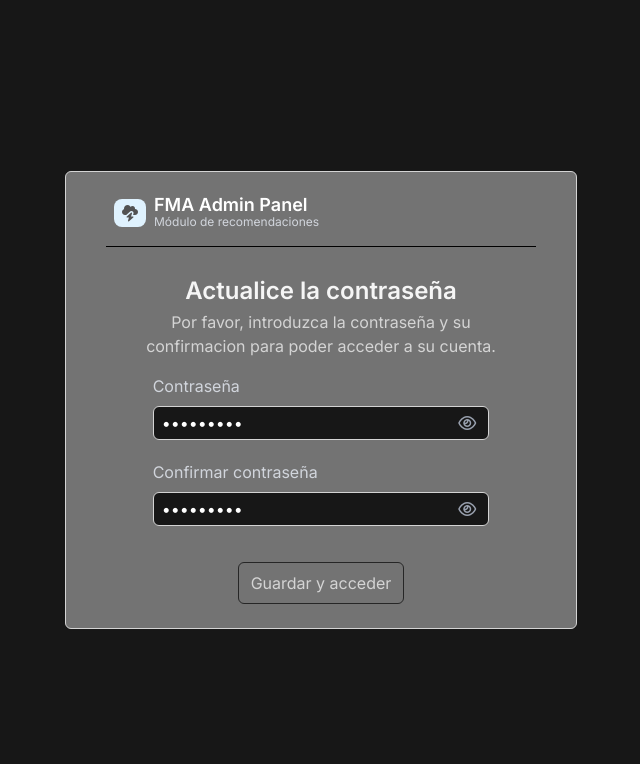
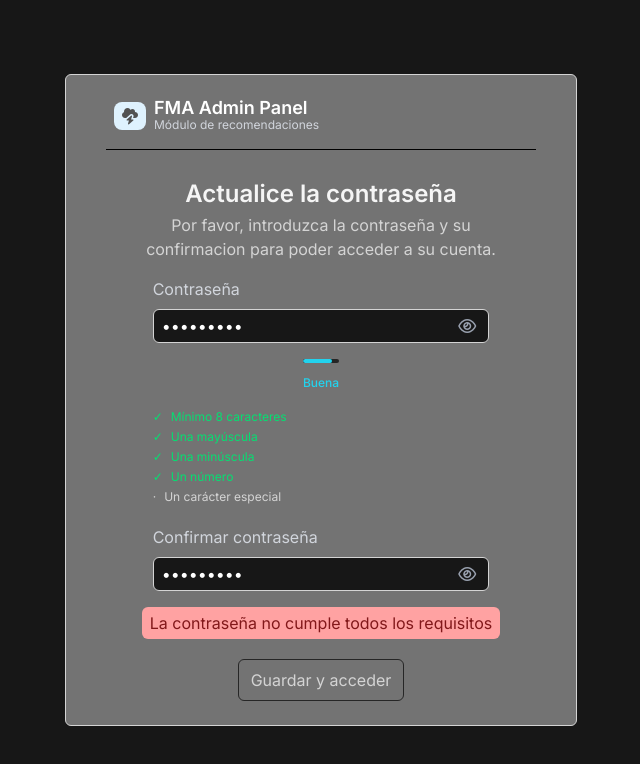
Before and after one commit to MBello21/FMA-AdminPanel, a React (Vite) app: page /reset-password in a window 1280 px wide. Both pictures are taken after typing "Sample123", "Sample123" into the empty fields and a click on the button "Guardar y acceder". Shown: the top 764 px of the page, without its empty margins (319-959 px from the left). Built offline with nearby package versions, Linux system fonts and the light colour scheme; no server answers.

Commit message:
fix rules reset password

```diff
--- a/src/hooks/useResetPass.jsx
+++ b/src/hooks/useResetPass.jsx
@@ -1,6 +1,18 @@
 import { useNavigate, useSearchParams } from 'react-router';
 import { resetPass } from '../services/apiBackend';
 import { useState } from 'react';
+
+const rules = [
+  { id: 'length', test: (v) => v.length >= 8, label: 'Mínimo 8 caracteres' },
+  { id: 'upper', test: (v) => /[A-Z]/.test(v), label: 'Una mayúscula' },
+  { id: 'lower', test: (v) => /[a-z]/.test(v), label: 'Una minúscula' },
+  { id: 'number', test: (v) => /\d/.test(v), label: 'Un número' },
+  {
+    id: 'special',
+    test: (v) => /[^A-Za-z0-9]/.test(v),
+    label: 'Un carácter especial',
+  },
+];
 
 export const useResetPass = () => {
   const [searchParams] = useSearchParams();
@@ -9,21 +21,40 @@ export const useResetPass = () => {
   const [error, setError] = useState(null);
   const [loading, setLoading] = useState(false);
   const [showPass, setShowPass] = useState(false);
+  const [touched, setTouched] = useState({});
   const [showConfirmPass, setShowConfirmPass] = useState(false);
   const [pass, setPass] = useState({
     password: '',
     confirmPass: '',
   });
+  const validation = rules.map((r) => ({
+    ...r,
+    passed: r.test(pass.password),
+  }));
+  const passedCount = validation.filter((r) => r.passed).length;
+
+  const allRulesPass = passedCount === rules.length;
+  const confirmMatch = pass.password === pass.confirmPass;
 
   const handleChange = (e) => {
-    setPass({
-      ...pass,
-      [e.target.name]: e.target.value,
-    });
+    const { name, value } = e.target;
+    setPass({ ...pass, [name]: value });
+    setTouched((prev) => ({ ...prev, [name]: true }));
+    setError(null);
   };
 
   const handleSubmit = async (e) => {
     e.preventDefault();
+    setTouched({ password: true, confirmPass: true });
+
+    if (!allRulesPass) {
+      setError('La contraseña no cumple todos los requisitos');
+      return;
+    }
+    if (!confirmMatch) {
+      setError('Las contraseñas no coinciden');
+      return;
+    }
     setLoading(true);
     try {
       const data = await resetPass(pass, token);
@@ -51,6 +82,11 @@ export const useResetPass = () => {
     showConfirmPass,
     setShowConfirmPass,
     pass,
+    passedCount,
+    touched,
+    validation,
+    allRulesPass,
+    confirmMatch,
     handleChange,
     handleSubmit,
   };
--- a/src/pages/ResetPass.jsx
+++ b/src/pages/ResetPass.jsx
@@ -1,4 +1,12 @@
 import { useResetPass } from '../hooks/useResetPass';
+
+function getStrength(passed) {
+  if (passed <= 1) return { label: 'Débil', color: '#ef4444', width: '20%' };
+  if (passed <= 2) return { label: 'Débil', color: '#f97316', width: '40%' };
+  if (passed <= 3) return { label: 'Media', color: '#eab308', width: '60%' };
+  if (passed <= 4) return { label: 'Buena', color: '#22d3ee', width: '80%' };
+  return { label: 'Fuerte', color: '#22c55e', width: '100%' };
+}
 
 export const ResetPass = () => {
   const {
@@ -8,10 +16,14 @@ export const ResetPass = () => {
     showConfirmPass,
     setShowConfirmPass,
     pass,
+    touched,
+    error,
+    passedCount,
+    validation,
     handleSubmit,
     handleChange,
   } = useResetPass();
-
+  const strength = getStrength(pass.password ? passedCount : 0);
   return (
     <div className="flex flex-col justify-center items-center   min-h-screen bg-neutral-900">
       <div className="flex flex-col justify-center  bg-neutral-500  p-6 rounded-md border border-neutral-300 gap-3 w-full max-w-lg">
@@ -62,6 +74,49 @@ export const ResetPass = () => {
               ></i>
             </div>
           </div>
+          {touched.password && pass.password && (
+            <div style={{ marginBottom: 16 }}>
+              <div
+                style={{
+                  height: 4,
+                  borderRadius: 2,
+                  background: 'var(--border, #252525)',
+                  overflow: 'hidden',
+                  marginBottom: 6,
+                }}
+              >
+                <div
+                  style={{
+                    height: '100%',
+                    width: strength.width,
+                    background: strength.color,
+                    borderRadius: 2,
+                    transition: 'all 0.3s ease',
+                  }}
+                />
+              </div>
+              <span
+                style={{ fontSize: 12, color: strength.color, fontWeight: 500 }}
+              >
+                {strength.label}
+              </span>
+            </div>
+          )}
+          {touched.password && (
+            <ul className="list-none p-0 m-0 mb-4 flex flex-col gap-1 w-[85%] px-7">
+              {validation.map((rule) => (
+                <li
+                  key={rule.id}
+                  className={`text-xs flex items-center gap-2 ${
+                    rule.passed ? 'text-green-400' : 'text-neutral-300'
+                  }`}
+                >
+                  <span>{rule.passed ? '✓' : '·'}</span>
+                  {rule.label}
+                </li>
+              ))}
+            </ul>
+          )}
           <div className="flex flex-col px-7 gap-1 mb-4 w-[85%]">
             <label
               htmlFor="confirmPass"
@@ -84,6 +139,12 @@ export const ResetPass = () => {
               ></i>
             </div>
           </div>
+
+          {error && (
+            <span className="text-red-900 bg-red-300 px-2 py-1 rounded-md text-md">
+              {error}
+            </span>
+          )}
           <div className="flex justify-center items-center">
             <button
               type="submit"
```
